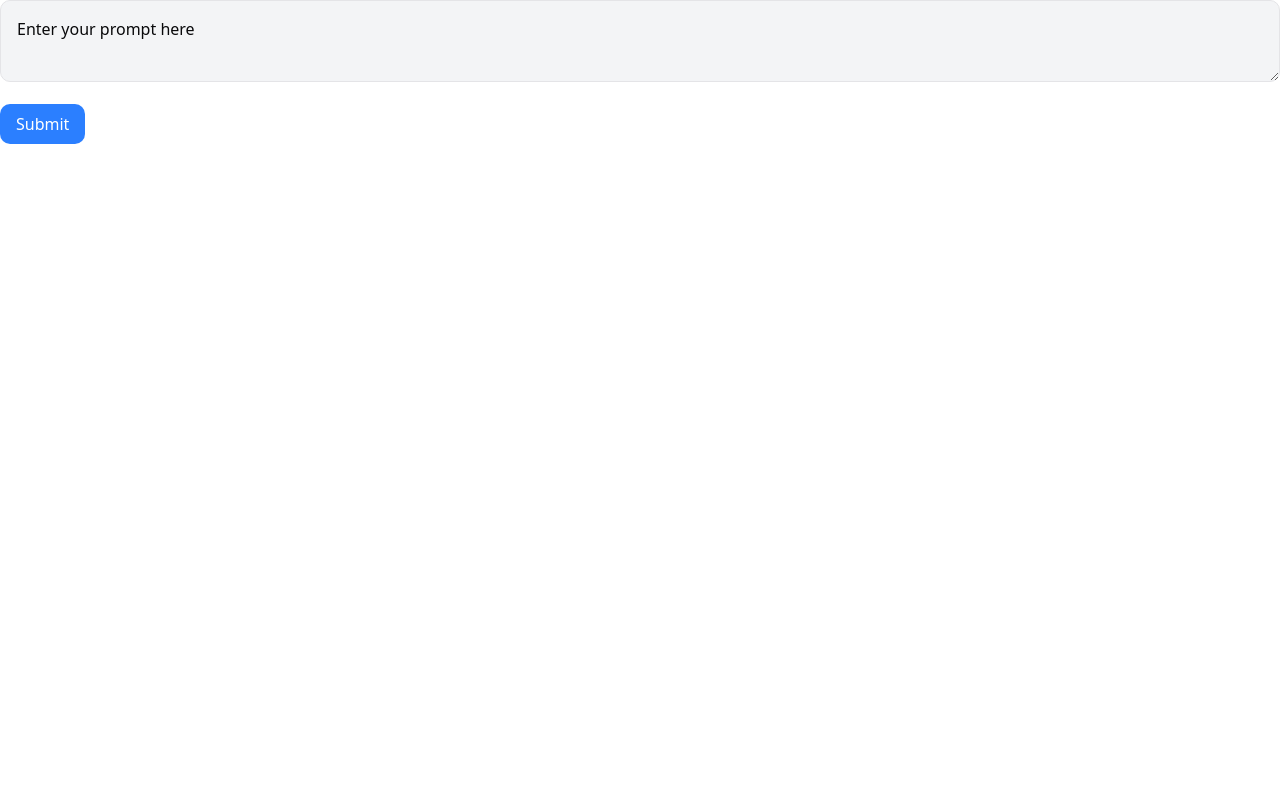
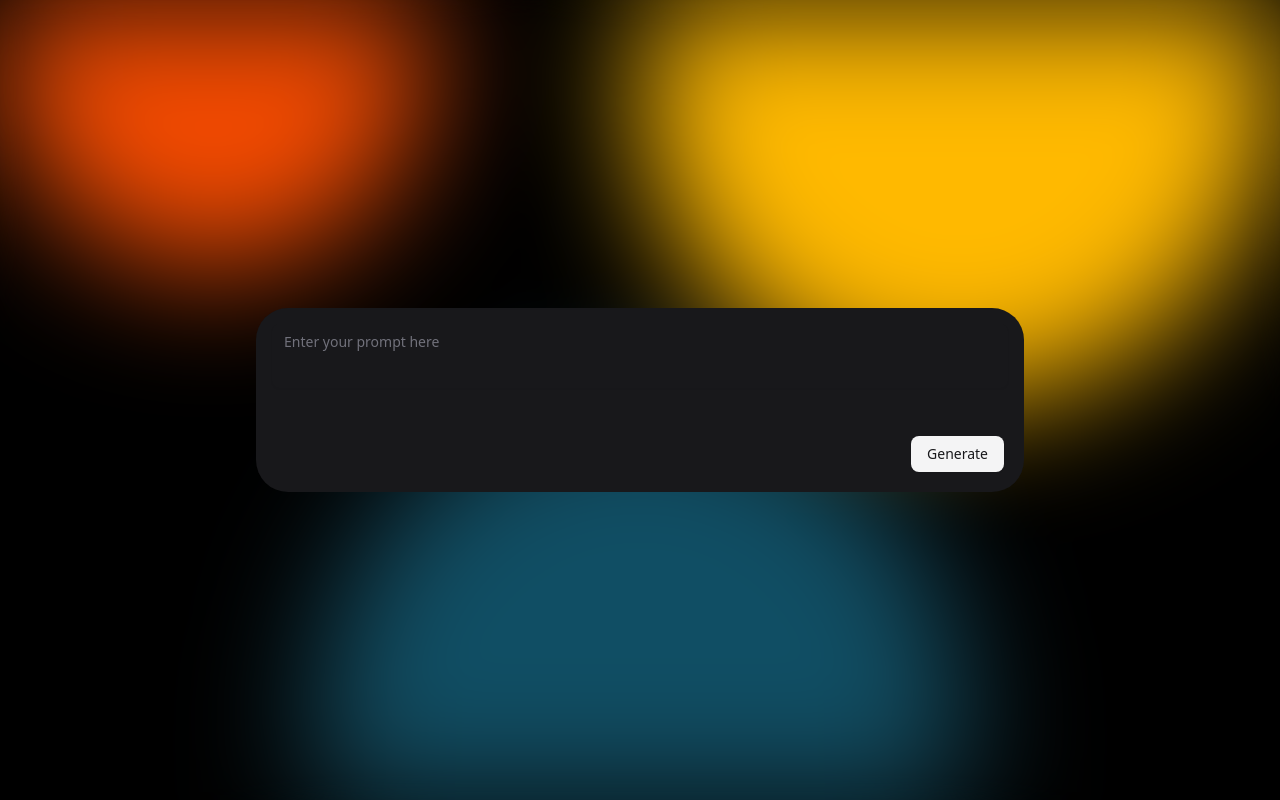
Before and after one commit to ashintv/genweb, a React (Vite) app in the folder client/: page /prompt in a window 1280 px wide. Built offline with nearby package versions, Linux system fonts and the light colour scheme; the HTML template or start-up script is replaced by a standard one.

Commit message:
added promt page

```diff
--- a/client/src/App.tsx
+++ b/client/src/App.tsx
@@ -1,12 +1,14 @@
 
-import { BrowserRouter, Route, Routes } from 'react-router-dom';
+import { BrowserRouter, Route, Routes  } from 'react-router-dom';
 import './App.css'
 import { GeneratePage } from './pages/generate';
 import { PromptPage } from './pages/prompt';
 import StreamTest from './pages/sreamtest';
 
 
+
 function App() {
+
   return (
     <BrowserRouter>
       <Routes>
--- /dev/null
+++ b/client/src/components/ui/textarea.tsx
@@ -0,0 +1,18 @@
+import * as React from "react"
+
+import { cn } from "@/lib/utils"
+
+function Textarea({ className, ...props }: React.ComponentProps<"textarea">) {
+  return (
+    <textarea
+      data-slot="textarea"
+      className={cn(
+        "border-input placeholder:text-muted-foreground focus-visible:border-ring focus-visible:ring-ring/50 aria-invalid:ring-destructive/20 dark:aria-invalid:ring-destructive/40 aria-invalid:border-destructive dark:bg-input/30 flex field-sizing-content min-h-16 w-full rounded-md border bg-transparent px-3 py-2 text-base shadow-xs transition-[color,box-shadow] outline-none  disabled:cursor-not-allowed disabled:opacity-50 md:text-sm",
+        className
+      )}
+      {...props}
+    />
+  )
+}
+
+export { Textarea }
--- a/client/src/pages/prompt.tsx
+++ b/client/src/pages/prompt.tsx
@@ -1,34 +1,47 @@
+import { Button } from "@/components/ui/button";
+import { Textarea } from "@/components/ui/textarea";
 import { usePromptStore } from "@/store/promptStore";
-
 import { useState } from "react";
 import { useNavigate } from "react-router-dom";
 import { useShallow } from "zustand/shallow";
 
-
 export function PromptPage() {
-    const [prompt, setPromptInp] = useState<string>("Enter your prompt here");
+	const [prompt, setPromptInp] = useState<string>("");
 	const setPrompt = usePromptStore(useShallow((state) => state.setPrompt));
-    const navigate = useNavigate()
+	const navigate = useNavigate();
 	function handleSubmit() {
-        if(prompt.trim() === "") {
+		if (prompt.trim() === "") {
 			alert("Prompt cannot be empty");
 			return;
 		}
 		setPrompt({
-            artifact: '',
+			artifact: "",
 			userPrompt: prompt,
 		});
 		console.log("Prompt submitted:", prompt);
-        navigate('/generate');
-
+		navigate("/generate");
 	}
 
 	return (
+		<>
+			<div className="fixed w-screen h-screen flex items-center justify-center bg-black ">
+				<div className="bg-chart-3 h-1/2 w-1/2 absolute bottom-0 rounded-t-full border-2 border-white blur-3xl" />
+				<div className="bg-chart-4 h-1/2 w-1/2 absolute top-0 right-0 rounded-b-full border-2 border-white blur-3xl" />
+				<div className="bg-chart-1 h-1/3 w-1/3 absolute top-0 left-0 rounded-b-full border-2 border-white blur-3xl" />
+			</div>
 			<div>
-            <textarea className="w-full h-full p-4 bg-gray-100 border rounded-lg" placeholder="Type your prompt here..." value={prompt} onChange={(e) => setPromptInp(e.target.value)}></textarea>
-            <div className="mt-4">
-                <button onClick={handleSubmit} className="px-4 py-2 bg-blue-500 text-white rounded-lg">Submit</button>
+				<div className="w-screen h-screen backdrop-blur-md fixed flex justify-center items-center">
+					<div className="relative bg-primary p-4 h-46 w-3xl rounded-4xl">
+						<Textarea
+							value={prompt}
+							onChange={(e) => setPromptInp(e.target.value)}
+							placeholder="Enter your prompt here"
+							className="border-none focus:outline-none text-background resize-none"
+						/>
+                        <Button className="absolute bottom-5 right-5" variant={'secondary'} onClick={handleSubmit}>Generate</Button>
 					</div>
 				</div>
+			</div>
+		</>
 	);
 }
```
Lines whose indentation alone changed are shown as unchanged.
